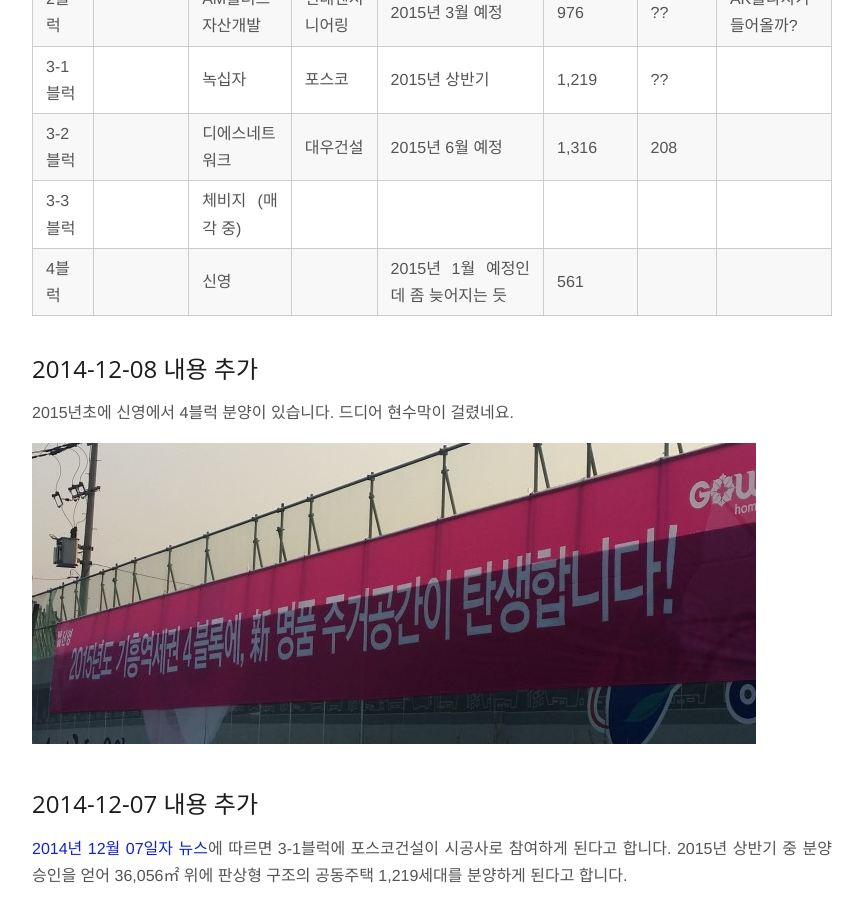
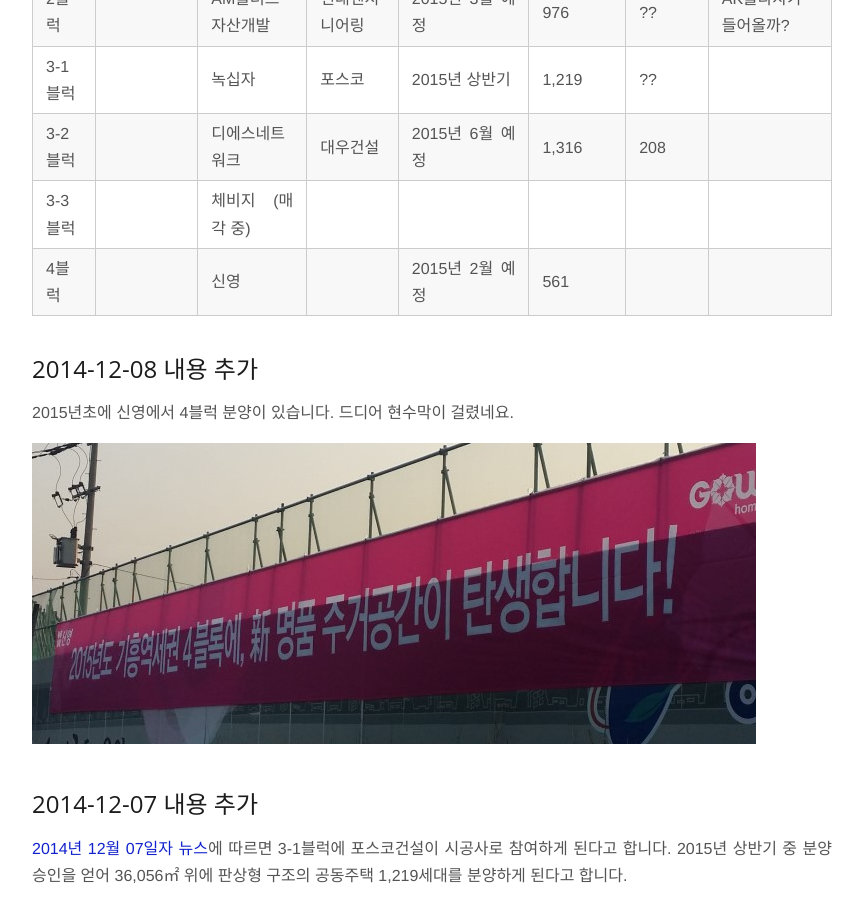
Before and after one commit to jason-heo/jason-heo.github.io, a Jekyll site: the page built from _posts/2014-08-09-giheung-stat.md, in a window 1280 px wide and 900 px high, scrolled down 1024 px. Shown: the whole window, without its empty margins (208-1071 px from the left). Built offline with Jekyll 4.4.1, drawn with Linux system fonts in a browser that asks for light colours; Markdown is read by kramdown in place of the engine named in the settings; comment, search, counter and statistics services are not loaded.

Commit message:
Update 2014-08-09-giheung-stat.md

```diff
--- a/_posts/2014-08-09-giheung-stat.md
+++ b/_posts/2014-08-09-giheung-stat.md
@@ -19,7 +19,7 @@
 |3-1블럭|                 |녹십자          |포스코        |2015년 상반기  |1,219|?? | |
 |3-2블럭|                 |디에스네트워크  |대우건설      |2015년 6월 예정|1,316|208| |
 |3-3블럭|                 |체비지 (매각 중)|              |               |     |   | |
-|4블럭  |                 |신영            |              |2015년 1월 예정인데 좀 늦어지는 듯|561  |   | |
+|4블럭  |                 |신영            |              |2015년 2월 예정|561  |   | |
 
 ## 2014-12-08 내용 추가
 
```
